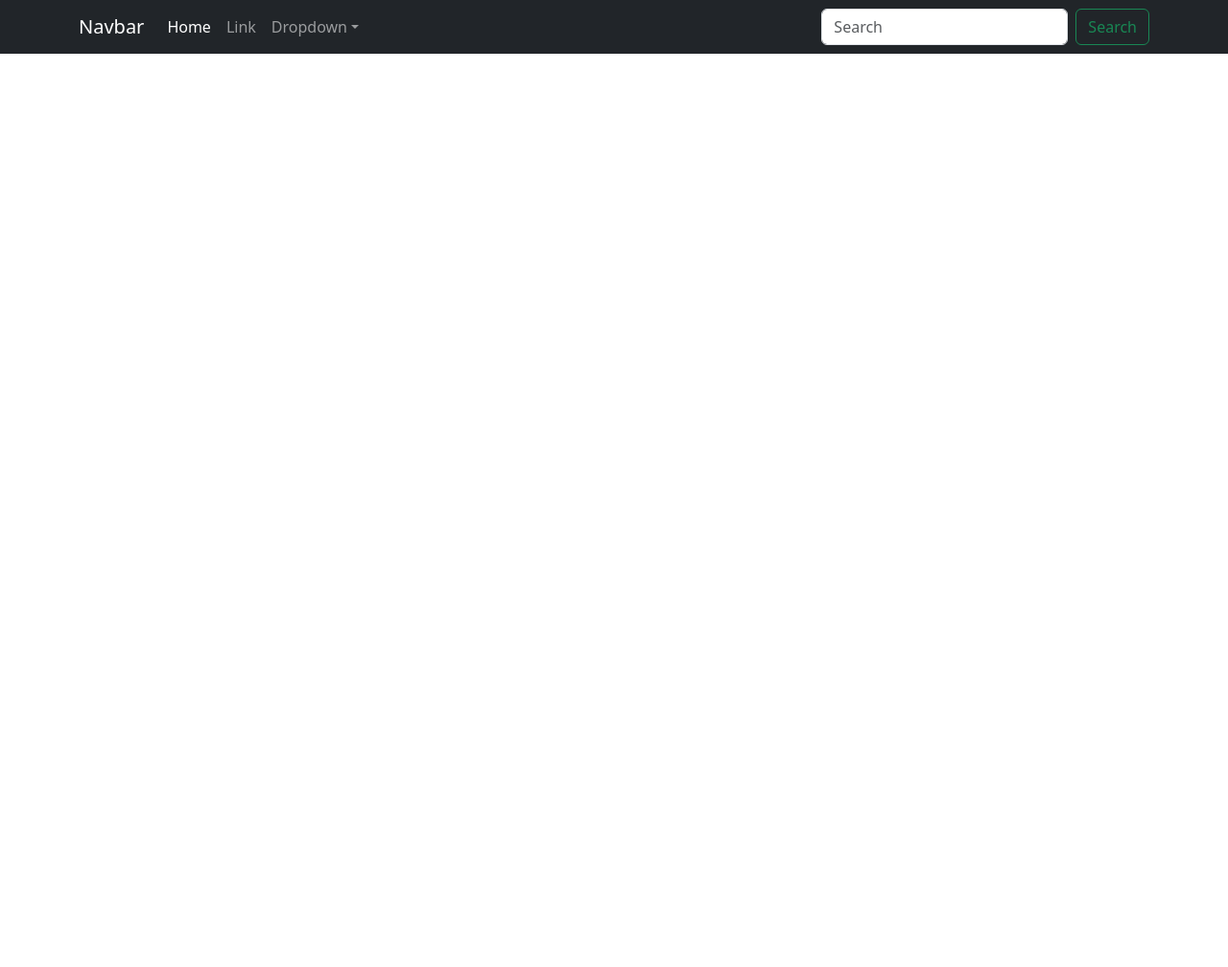
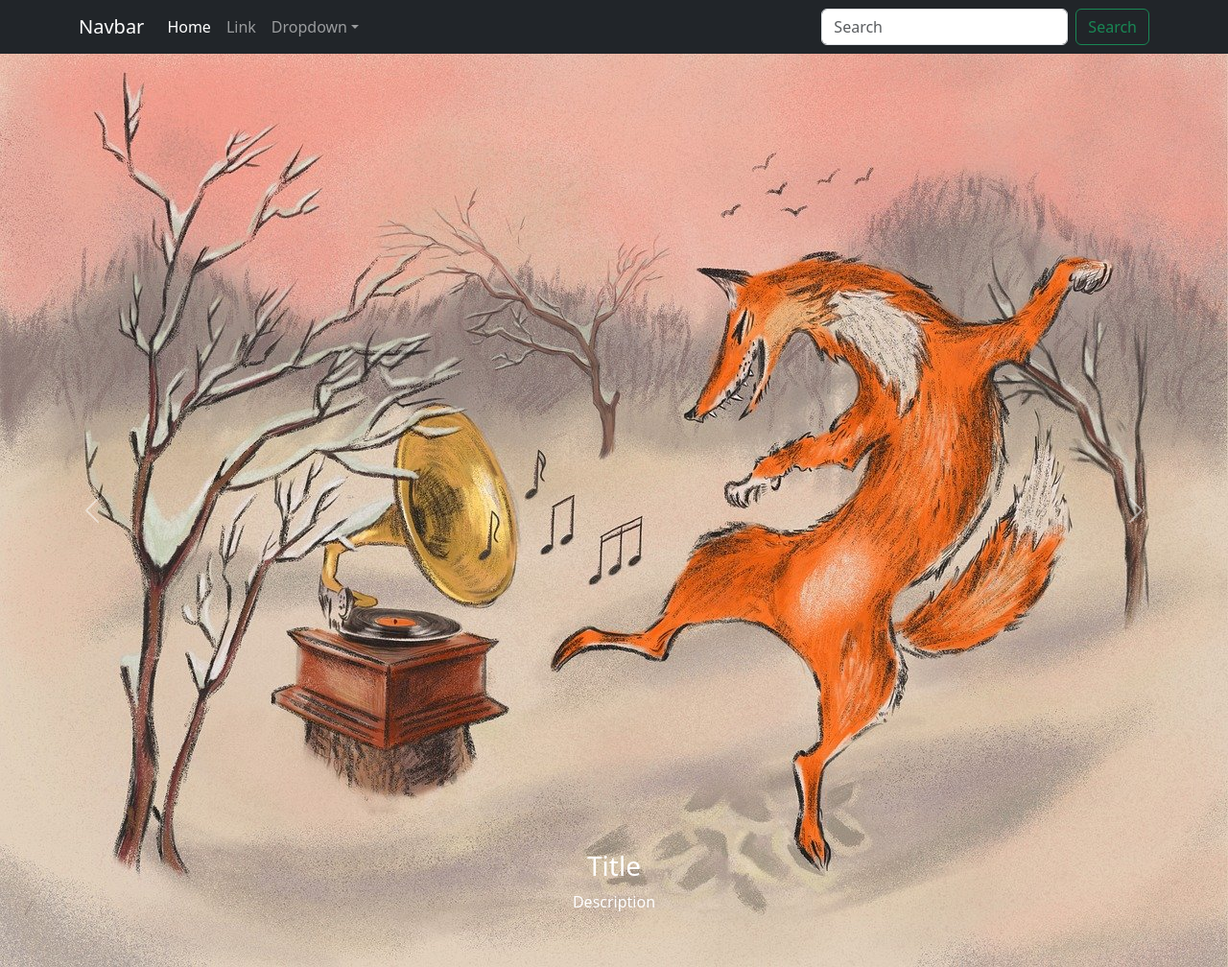
Before and after one commit to wajahat1809/git-demo, a plain HTML site: page index.html in a window 1280 px wide. Shown: the whole page at 96% size. Before the commit the page ends 800 px from the top, so only its background shows below. Drawn offline with nearby package versions, Linux system fonts and the light colour scheme.

Commit message:
new work added

```diff
--- a/index.html
+++ b/index.html
@@ -6,22 +6,19 @@
         <meta charset="utf-8" />
         <meta
             name="viewport"
-            content="width=device-width, initial-scale=1, shrink-to-fit=no"
-        />
+            content="width=device-width, initial-scale=1, shrink-to-fit=no" />
 
         <!-- Bootstrap CSS v5.2.1 -->
         <link
             href="https://cdn.jsdelivr.net/npm/bootstrap@5.3.2/dist/css/bootstrap.min.css"
             rel="stylesheet"
             integrity="sha384-T3c6CoIi6uLrA9TneNEoa7RxnatzjcDSCmG1MXxSR1GAsXEV/Dwwykc2MPK8M2HN"
-            crossorigin="anonymous"
-        />
+            crossorigin="anonymous" />
     </head>
 
     <body>
         <nav
-            class="navbar navbar-expand-sm navbar-dark bg-dark"
-        >
+            class="navbar navbar-expand-sm navbar-dark bg-dark">
             <div class="container">
                 <a class="navbar-brand" href="#">Navbar</a>
                 <button
@@ -31,17 +28,16 @@
                     data-bs-target="#collapsibleNavId"
                     aria-controls="collapsibleNavId"
                     aria-expanded="false"
-                    aria-label="Toggle navigation"
-                >
+                    aria-label="Toggle navigation">
                     <span class="navbar-toggler-icon"></span>
                 </button>
                 <div class="collapse navbar-collapse" id="collapsibleNavId">
                     <ul class="navbar-nav me-auto mt-2 mt-lg-0">
                         <li class="nav-item">
-                            <a class="nav-link active" href="#" aria-current="page"
-                                >Home
-                                <span class="visually-hidden">(current)</span></a
-                            >
+                            <a class="nav-link active" href="#"
+                                aria-current="page">Home
+                                <span
+                                    class="visually-hidden">(current)</span></a>
                         </li>
                         <li class="nav-item">
                             <a class="nav-link" href="#">Link</a>
@@ -53,19 +49,12 @@
                                 id="dropdownId"
                                 data-bs-toggle="dropdown"
                                 aria-haspopup="true"
-                                aria-expanded="false"
-                                >Dropdown</a
-                            >
+                                aria-expanded="false">Dropdown</a>
                             <div
                                 class="dropdown-menu"
-                                aria-labelledby="dropdownId"
-                            >
-                                <a class="dropdown-item" href="#"
-                                    >Action 1</a
-                                >
-                                <a class="dropdown-item" href="#"
-                                    >Action 2</a
-                                >
+                                aria-labelledby="dropdownId">
+                                <a class="dropdown-item" href="#">Action 1</a>
+                                <a class="dropdown-item" href="#">Action 2</a>
                             </div>
                         </li>
                     </ul>
@@ -73,12 +62,10 @@
                         <input
                             class="form-control me-sm-2"
                             type="text"
-                            placeholder="Search"
-                        />
+                            placeholder="Search" />
                         <button
                             class="btn btn-outline-success my-2 my-sm-0"
-                            type="submit"
-                        >
+                            type="submit">
                             Search
                         </button>
                     </form>
@@ -86,17 +73,48 @@
             </div>
         </nav>
 
+        <div id="carouselId" class="carousel slide" data-bs-ride="carousel">
+            <div class="carousel-inner" role="listbox">
+                <div class="carousel-item active">
+                    <img
+                        src="a-fox-9850542_1280.jpg"
+                        class="w-100 d-block"
+                        alt="First slide" />
+                    <div class="carousel-caption d-none d-md-block">
+                        <h3>Title</h3>
+                        <p>Description</p>
+                    </div>
+                </div>
+            </div>
+            <button
+                class="carousel-control-prev"
+                type="button"
+                data-bs-target="#carouselId"
+                data-bs-slide="prev">
+                <span class="carousel-control-prev-icon"
+                    aria-hidden="true"></span>
+                <span class="visually-hidden">Previous</span>
+            </button>
+            <button
+                class="carousel-control-next"
+                type="button"
+                data-bs-target="#carouselId"
+                data-bs-slide="next">
+                <span class="carousel-control-next-icon"
+                    aria-hidden="true"></span>
+                <span class="visually-hidden">Next</span>
+            </button>
+        </div>
+
         <!-- Bootstrap JavaScript Libraries -->
         <script
             src="https://cdn.jsdelivr.net/npm/@popperjs/core@2.11.8/dist/umd/popper.min.js"
             integrity="sha384-I7E8VVD/ismYTF4hNIPjVp/Zjvgyol6VFvRkX/vR+Vc4jQkC+hVqc2pM8ODewa9r"
-            crossorigin="anonymous"
-        ></script>
+            crossorigin="anonymous"></script>
 
         <script
             src="https://cdn.jsdelivr.net/npm/bootstrap@5.3.2/dist/js/bootstrap.min.js"
             integrity="sha384-BBtl+eGJRgqQAUMxJ7pMwbEyER4l1g+O15P+16Ep7Q9Q+zqX6gSbd85u4mG4QzX+"
-            crossorigin="anonymous"
-        ></script>
+            crossorigin="anonymous"></script>
     </body>
 </html>
```
Also changed, not shown: a-fox-9850542_1280.jpg (added).
